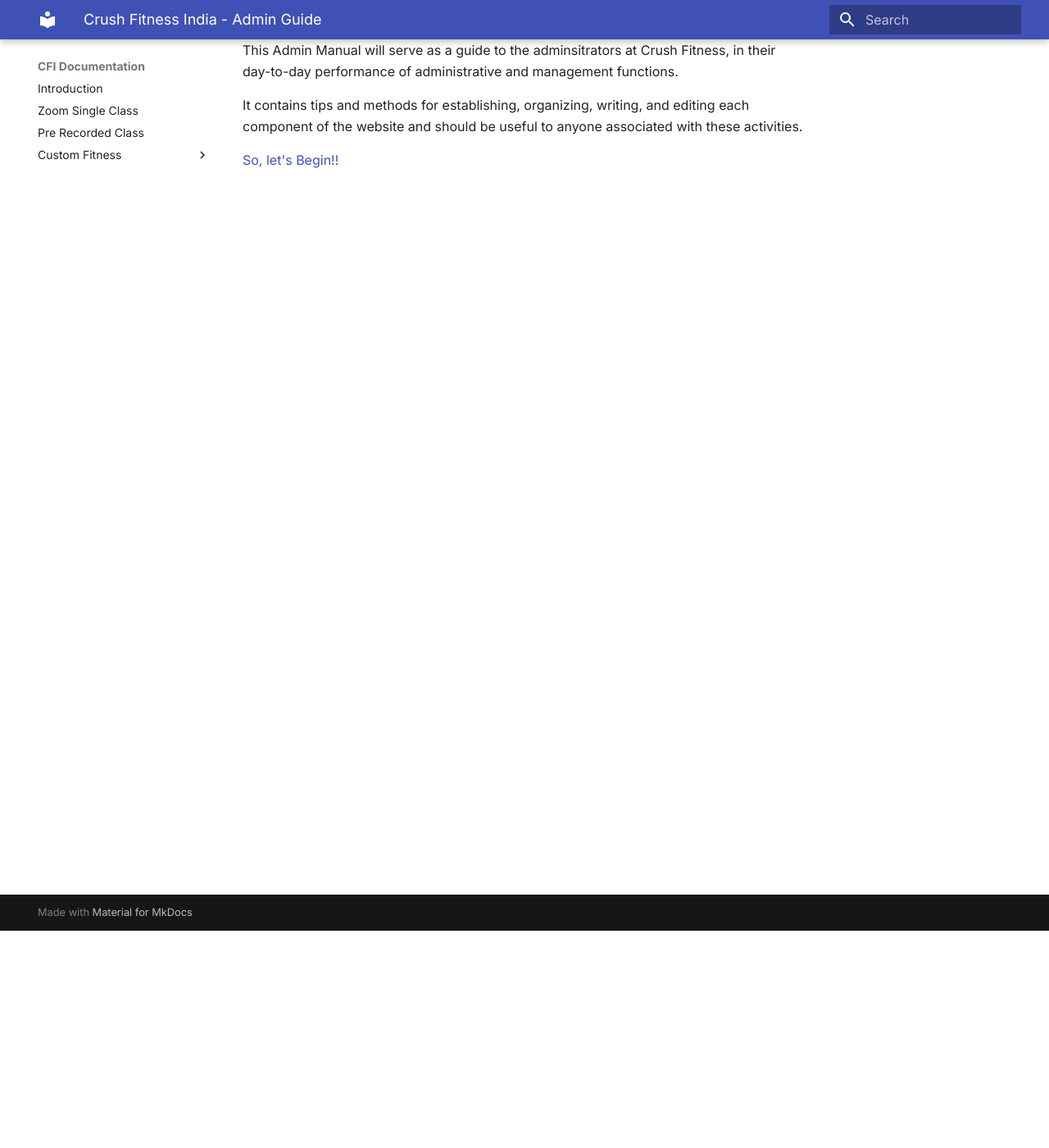
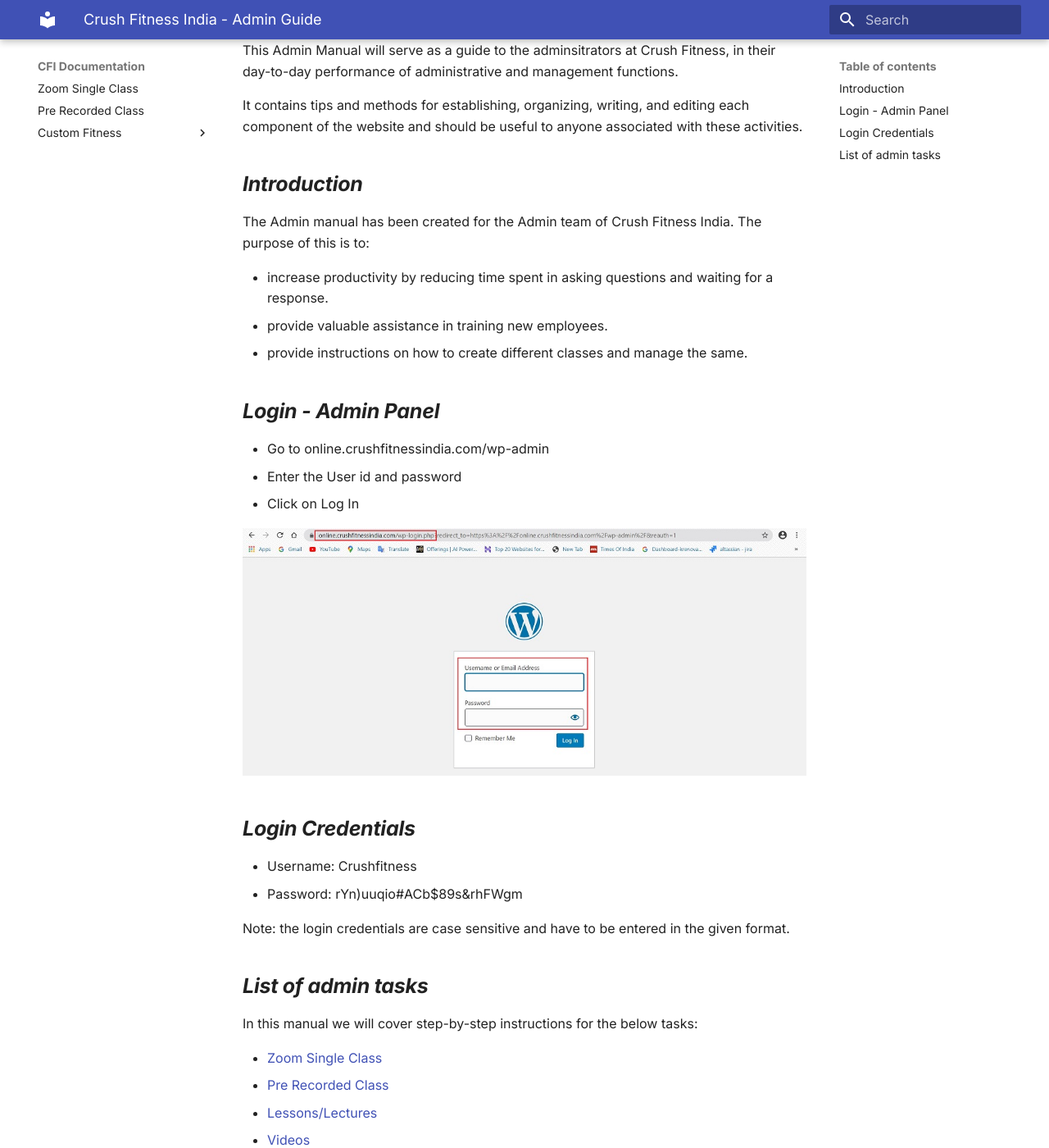
Before and after one commit to Krenovate-Solutions-Pvt-Ltd/CFI, an MkDocs documentation site: the page built from docs/index.md, in a window 1280 px wide and 1400 px high, scrolled down 265 px. Shown: the whole window at 82% size. Built offline with MkDocs 1.6.1 and Material for MkDocs 9.7.7, drawn with Linux system fonts in a browser that asks for light colours; some of the changed text lies outside the part shown.

Commit message:
20th july changes
Changes made-
- deleted introduction.md
- added the introduction content to the index.md file
- relevant changes made to mkdocs.yml file

```diff
--- a/docs/index.md
+++ b/docs/index.md
@@ -8,4 +8,42 @@
 
 It contains tips and methods for establishing, organizing, writing, and editing each component of the website and should be useful to anyone associated with these activities.
 
-[So, let's Begin!!](Introduction.md)
+## **_Introduction_**
+
+The Admin manual has been created for the Admin team of Crush Fitness India. The purpose of this is to:
+
+*   increase productivity by reducing time spent in asking questions and waiting for a response.
+*   provide valuable assistance in training new employees.
+*   provide instructions on how to create different classes and manage the same.
+
+
+## **_Login - Admin Panel_**
+
+*   Go to online.crushfitnessindia.com/wp-admin
+*   Enter the User id and password
+*   Click on Log In
+
+![admin login](images/adminlogin.jpg)
+
+## **_Login Credentials_**
+
+*   Username: Crushfitness
+*   Password: rYn)uuqio#ACb$89s&rhFWgm
+
+Note: the login credentials are case sensitive and have to be entered in the given format.
+
+## **_List of admin tasks_**
+
+In this manual we will cover step-by-step instructions for the below tasks:
+
+*   [Zoom Single Class](Zoom-Single-Class.md)
+*   [Pre Recorded Class](Pre-Recorded-Class.md)
+*   [Lessons/Lectures](Custom-Fitness/Lectures.md)
+*   [Videos](Custom-Fitness/Videos.md)
+*   [Program Sections](Custom-Fitness/Program-Section.md)
+*   [Custom Fitness Programs](Custom-Fitness/Custom-Fitness-Program.md)
+*   Category Creation
+*   Order Details
+*   Customer Details
+*   Customer Questionnaires
+*   FAQs
--- a/mkdocs.yml
+++ b/mkdocs.yml
@@ -1,6 +1,5 @@
 site_name: CFI Documentation
 nav:
-  -  Introduction:  'Introduction.md'
   -  Zoom Single Class:  'Zoom-Single-Class.md'
   -  Pre Recorded Class:  'Pre-Recorded-Class.md'
   -  Custom Fitness:
```
Also changed, not shown: docs/Introduction.md (deleted, +0 -39 lines).
